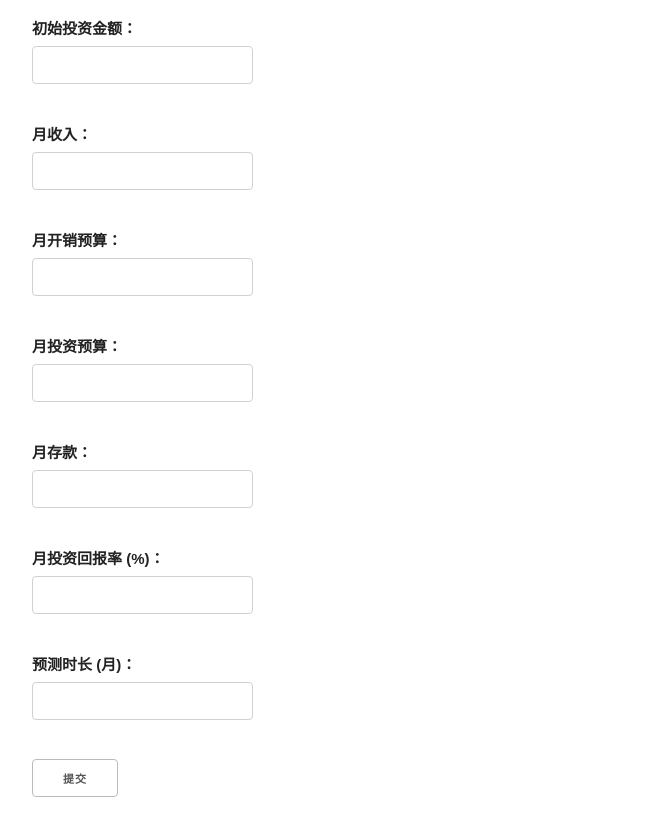
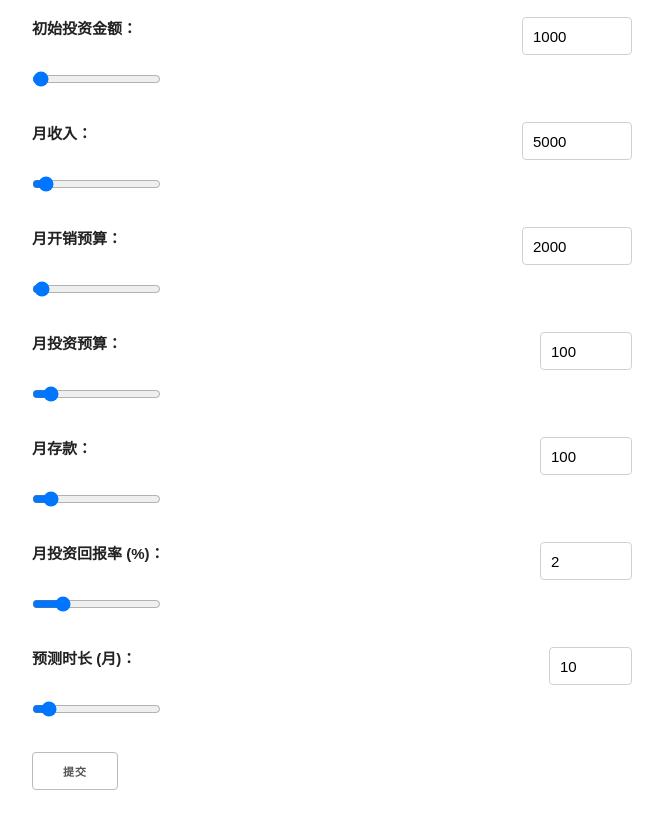
Before and after one commit to Investment-Management-System/IMS-Financial-Calculator, a website: page 1125/frontend/index.html in a window 1280 px wide. Shown: the part 83-900 px from the top of the page, without its empty margins (308-971 px from the left). Drawn offline with nearby package versions, Linux system fonts and the light colour scheme.

Commit message:
More interaction added

```diff
--- a/1125/frontend/app.js
+++ b/1125/frontend/app.js
@@ -1,13 +1,16 @@
 document.getElementById('financial-form').addEventListener('submit', function(event) {
     event.preventDefault();  // 阻止表单默认提交行为
+    updateForecast();
+});
 
+function updateForecast() {
+    const initial = document.getElementById('initial').value;
     const salary = document.getElementById('salary').value;
     const budget = document.getElementById('budget').value;
-    const returnRate = document.getElementById('returnRate').value / 100;  // 转换为小数
-    const initial = document.getElementById('initial').value;
-    const time = document.getElementById('time').value;
     const investment = document.getElementById('investment').value;
     const deposit = document.getElementById('deposit').value;
+    const returnRate = document.getElementById('returnRate').value / 100;  // 转换为小数
+    const time = document.getElementById('time').value;
 
     // 通过 Fetch 向后端发送请求
     fetch('http://127.0.0.1:5000/api/forecast', {
@@ -15,7 +18,7 @@ document.getElementById('financial-form').addEventListener('submit', function(ev
         headers: {
             'Content-Type': 'application/json',
         },
-        body: JSON.stringify({initial, investment, deposit, returnRate, time }),
+        body: JSON.stringify({initial, salary, budget, investment, deposit, returnRate, time }),
     })
     .then(response => response.json())
     .then(data => {
@@ -27,16 +30,19 @@ document.getElementById('financial-form').addEventListener('submit', function(ev
 
         // 显示预测结果
         const ctx = document.getElementById('resultChart').getContext('2d');
-        new Chart(ctx, {
-            type: 'line',
+        if (window.myChart) {
+            window.myChart.destroy();
+        }
+        window.myChart = new Chart(ctx, {
+            type: 'bar',  // 将图表类型改为柱状图
             data: {
                 labels: Array.from({length: data.monthly_wealth.length}, (_, i) => i + 1),
                 datasets: [{
                     label: 'Monthly Wealth Growth',
                     data: data.monthly_wealth,
+                    backgroundColor: 'rgba(75, 192, 192, 0.2)',
                     borderColor: 'rgba(75, 192, 192, 1)',
-                    borderWidth: 1,
-                    fill: false
+                    borderWidth: 1
                 }]
             },
             options: {
@@ -58,4 +64,25 @@ document.getElementById('financial-form').addEventListener('submit', function(ev
         });
     })
     .catch(error => console.error('Error:', error));
-});
+}
+
+// 更新滑动条的值显示并调用更新函数
+function syncInputAndSlider(inputId, sliderId) {
+    document.getElementById(sliderId).addEventListener('input', function() {
+        document.getElementById(inputId).value = this.value;
+        updateForecast();
+    });
+
+    document.getElementById(inputId).addEventListener('input', function() {
+        document.getElementById(sliderId).value = this.value;
+        updateForecast();
+    });
+}
+
+syncInputAndSlider('initial-input', 'initial');
+syncInputAndSlider('salary-input', 'salary');
+syncInputAndSlider('budget-input', 'budget');
+syncInputAndSlider('investment-input', 'investment');
+syncInputAndSlider('deposit-input', 'deposit');
+syncInputAndSlider('returnRate-input', 'returnRate');
+syncInputAndSlider('time-input', 'time');
--- a/1125/frontend/index.html
+++ b/1125/frontend/index.html
@@ -27,37 +27,83 @@
             text-align: center;
             margin-top: 20px;
         }
+        .slider-container {
+            margin-bottom: 20px;
+        }
+        .slider-label {
+            display: flex;
+            justify-content: space-between;
+        }
+        .result-large {
+            font-size: 1.5em; /* 调整字体大小 */
+            font-weight: bold; /* 加粗字体 */
+        }
     </style>
 </head>
 <body>
     <h1>财富增长预测</h1>
 
     <form id="financial-form">
+        <div class="slider-container">
+            <div class="slider-label">
                 <label for="initial">初始投资金额：</label>
-        <input type="number" id="initial" name="initial" required><br><br>
+                <input type="number" id="initial-input" name="initial-input" min="0" max="100000" value="1000">
+            </div>
+            <input type="range" id="initial" name="initial" min="0" max="100000" value="1000">
+        </div>
 
+        <div class="slider-container">
+            <div class="slider-label">
                 <label for="salary">月收入：</label>
-        <input type="number" id="salary" name="salary" required><br><br>
+                <input type="number" id="salary-input" name="salary-input" min="0" max="100000" value="5000">
+            </div>
+            <input type="range" id="salary" name="salary" min="0" max="100000" value="5000">
+        </div>
 
+        <div class="slider-container">
+            <div class="slider-label">
                 <label for="budget">月开销预算：</label>
-        <input type="number" id="budget" name="budget" required><br><br>
+                <input type="number" id="budget-input" name="budget-input" min="0" max="100000" value="2000">
+            </div>
+            <input type="range" id="budget" name="budget" min="0" max="100000" value="2000">
+        </div>
 
+        <div class="slider-container">
+            <div class="slider-label">
                 <label for="investment">月投资预算：</label>
-        <input type="number" id="investment" name="investment" required><br><br>
+                <input type="number" id="investment-input" name="investment-input" min="0" max="1000" value="100">
+            </div>
+            <input type="range" id="investment" name="investment" min="0" max="1000" value="100">
+        </div>
 
+        <div class="slider-container">
+            <div class="slider-label">
                 <label for="deposit">月存款：</label>
-        <input type="number" id="deposit" name="deposit" required><br><br>
+                <input type="number" id="deposit-input" name="deposit-input" min="0" max="1000" value="100">
+            </div>
+            <input type="range" id="deposit" name="deposit" min="0" max="1000" value="100">
+        </div>
 
+        <div class="slider-container">
+            <div class="slider-label">
                 <label for="returnRate">月投资回报率 (%)：</label>
-        <input type="number" id="returnRate" name="returnRate" step="0.01" required><br><br>
+                <input type="number" id="returnRate-input" name="returnRate-input" min="0" max="10" step="0.1" value="2">
+            </div>
+            <input type="range" id="returnRate" name="returnRate" min="0" max="10" step="0.1" value="2">
+        </div>
 
+        <div class="slider-container">
+            <div class="slider-label">
                 <label for="time">预测时长 (月)：</label>
-        <input type="number" id="time" name="time" required><br><br>
+                <input type="number" id="time-input" name="time-input" min="1" max="120" value="10">
+            </div>
+            <input type="range" id="time" name="time" min="1" max="120" value="10">
+        </div>
 
         <button type="submit">提交</button>
     </form>
 
-    <div id="result"></div>
+    <div id="result" class="result-large"></div>
 
     <canvas id="resultChart" width="400" height="200"></canvas>
 
```
Also changed, not shown: 1 other file. Lines whose indentation alone changed are shown as unchanged.
